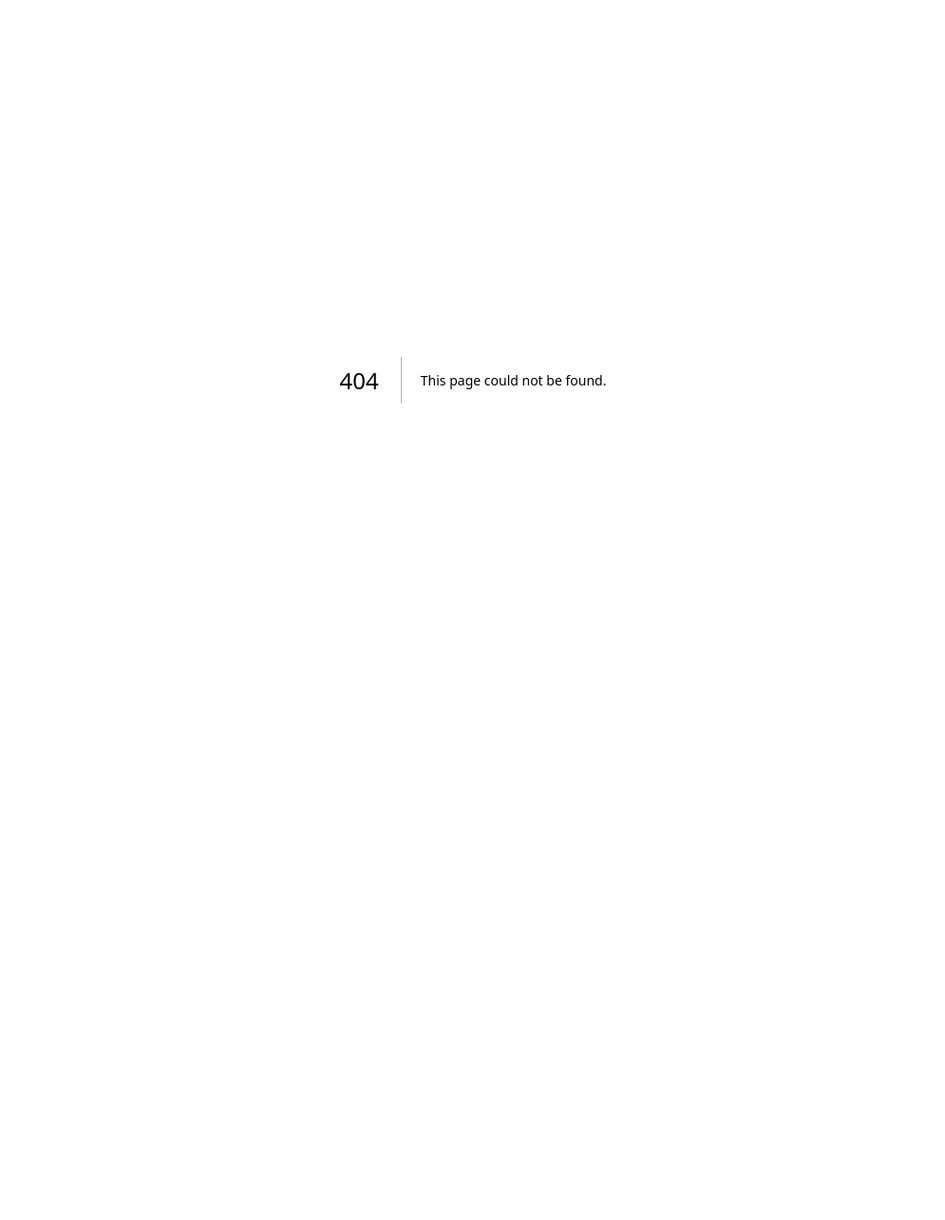
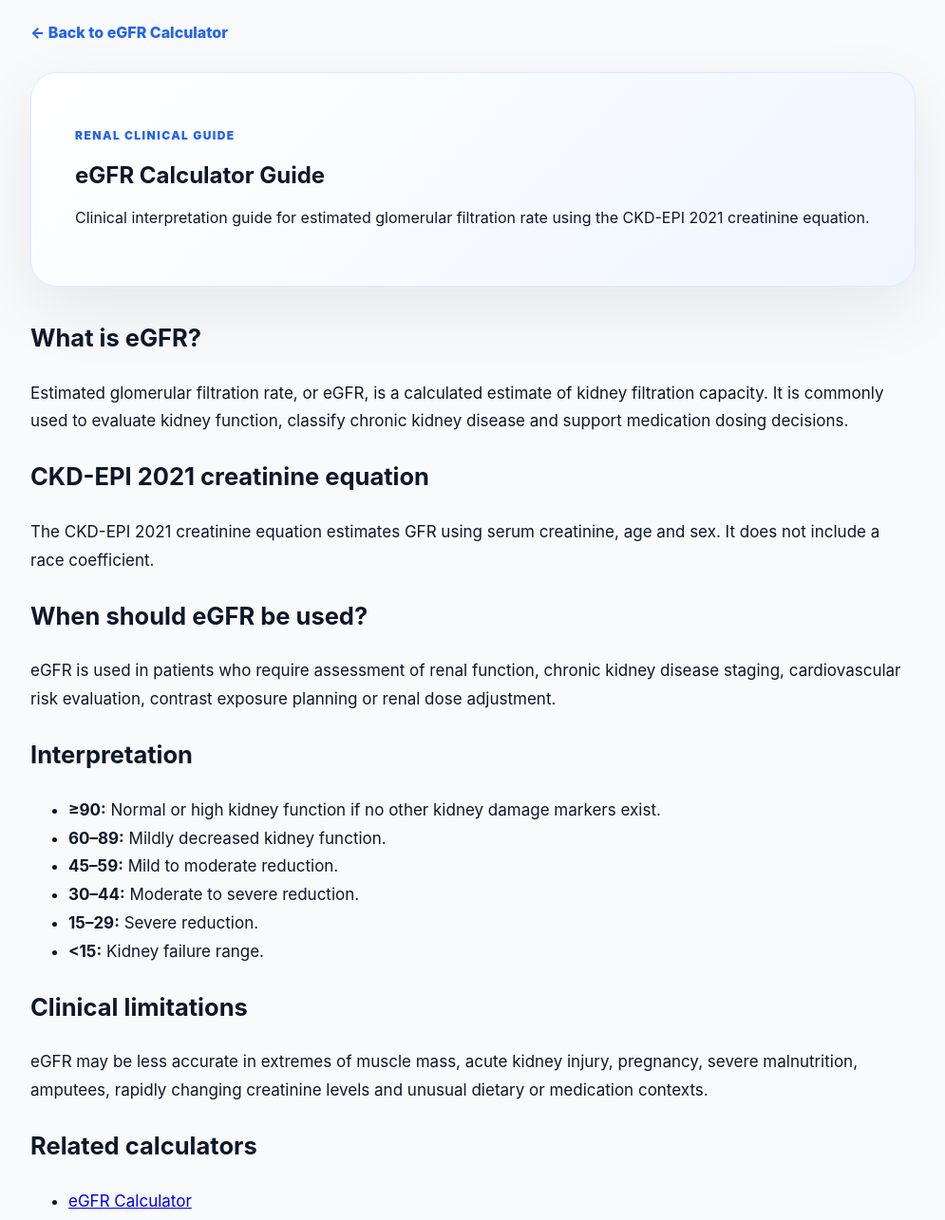
Before and after one commit to brsbyrm/meddoq, a Next.js app: page /calculators/egfr/guide in a window 1280 px wide. Before the commit this address had no page. Shown: the top 1285 px of the page at 95% size, without its empty margins (142-1137 px from the left). Before the commit the page ends 800 px from the top, so only its background shows below. Built offline with nearby package versions, Linux system fonts and the light colour scheme.

Commit message:
Add eGFR guide page

```diff
--- /dev/null
+++ b/app/calculators/egfr/guide/page.jsx
@@ -0,0 +1,240 @@
+export const metadata = {
+  title: "eGFR Calculator Guide | CKD-EPI 2021 Creatinine Equation | Meddoq",
+  description:
+    "Clinical guide for estimated glomerular filtration rate using the CKD-EPI 2021 creatinine equation, including interpretation, CKD stages, limitations and references.",
+  alternates: {
+    canonical: "https://meddoq.com/calculators/egfr/guide",
+  },
+  openGraph: {
+    title: "eGFR Calculator Guide | Meddoq",
+    description:
+      "Understand how to interpret eGFR using the CKD-EPI 2021 creatinine equation.",
+    url: "https://meddoq.com/calculators/egfr/guide",
+    siteName: "Meddoq",
+    type: "article",
+  },
+};
+
+export default function EGFRGuidePage() {
+  const jsonLd = {
+    "@context": "https://schema.org",
+    "@graph": [
+      {
+        "@type": "MedicalWebPage",
+        "@id": "https://meddoq.com/calculators/egfr/guide#medicalwebpage",
+        url: "https://meddoq.com/calculators/egfr/guide",
+        name: "eGFR Calculator Guide",
+        description:
+          "Clinical guide for interpreting estimated glomerular filtration rate using the CKD-EPI 2021 creatinine equation.",
+        medicalAudience: {
+          "@type": "MedicalAudience",
+          audienceType: "Healthcare professionals",
+        },
+        about: {
+          "@type": "MedicalCondition",
+          name: "Chronic kidney disease",
+        },
+      },
+      {
+        "@type": "FAQPage",
+        "@id": "https://meddoq.com/calculators/egfr/guide#faq",
+        mainEntity: [
+          {
+            "@type": "Question",
+            name: "What is eGFR?",
+            acceptedAnswer: {
+              "@type": "Answer",
+              text: "eGFR is an estimate of glomerular filtration rate calculated from serum creatinine, age and sex. It is used to assess kidney function.",
+            },
+          },
+          {
+            "@type": "Question",
+            name: "Which equation does this guide use?",
+            acceptedAnswer: {
+              "@type": "Answer",
+              text: "This guide refers to the CKD-EPI 2021 creatinine equation.",
+            },
+          },
+          {
+            "@type": "Question",
+            name: "Can eGFR replace clinical judgment?",
+            acceptedAnswer: {
+              "@type": "Answer",
+              text: "No. eGFR should be interpreted with clinical context, medication history, body composition and current guideline recommendations.",
+            },
+          },
+        ],
+      },
+      {
+        "@type": "BreadcrumbList",
+        "@id": "https://meddoq.com/calculators/egfr/guide#breadcrumb",
+        itemListElement: [
+          {
+            "@type": "ListItem",
+            position: 1,
+            name: "Home",
+            item: "https://meddoq.com",
+          },
+          {
+            "@type": "ListItem",
+            position: 2,
+            name: "Calculators",
+            item: "https://meddoq.com/calculators",
+          },
+          {
+            "@type": "ListItem",
+            position: 3,
+            name: "eGFR Calculator",
+            item: "https://meddoq.com/calculators/egfr",
+          },
+          {
+            "@type": "ListItem",
+            position: 4,
+            name: "eGFR Guide",
+            item: "https://meddoq.com/calculators/egfr/guide",
+          },
+        ],
+      },
+    ],
+  };
+
+  return (
+    <main style={styles.main}>
+      <script
+        type="application/ld+json"
+        dangerouslySetInnerHTML={{ __html: JSON.stringify(jsonLd) }}
+      />
+
+      <a href="/calculators/egfr" style={styles.back}>
+        ← Back to eGFR Calculator
+      </a>
+
+      <section style={styles.hero}>
+        <p style={styles.kicker}>Renal Clinical Guide</p>
+        <h1>eGFR Calculator Guide</h1>
+        <p>
+          Clinical interpretation guide for estimated glomerular filtration rate
+          using the CKD-EPI 2021 creatinine equation.
+        </p>
+      </section>
+
+      <section style={styles.content}>
+        <h2>What is eGFR?</h2>
+        <p>
+          Estimated glomerular filtration rate, or eGFR, is a calculated estimate
+          of kidney filtration capacity. It is commonly used to evaluate kidney
+          function, classify chronic kidney disease and support medication dosing
+          decisions.
+        </p>
+
+        <h2>CKD-EPI 2021 creatinine equation</h2>
+        <p>
+          The CKD-EPI 2021 creatinine equation estimates GFR using serum
+          creatinine, age and sex. It does not include a race coefficient.
+        </p>
+
+        <h2>When should eGFR be used?</h2>
+        <p>
+          eGFR is used in patients who require assessment of renal function,
+          chronic kidney disease staging, cardiovascular risk evaluation,
+          contrast exposure planning or renal dose adjustment.
+        </p>
+
+        <h2>Interpretation</h2>
+        <ul>
+          <li><strong>≥90:</strong> Normal or high kidney function if no other kidney damage markers exist.</li>
+          <li><strong>60–89:</strong> Mildly decreased kidney function.</li>
+          <li><strong>45–59:</strong> Mild to moderate reduction.</li>
+          <li><strong>30–44:</strong> Moderate to severe reduction.</li>
+          <li><strong>15–29:</strong> Severe reduction.</li>
+          <li><strong>&lt;15:</strong> Kidney failure range.</li>
+        </ul>
+
+        <h2>Clinical limitations</h2>
+        <p>
+          eGFR may be less accurate in extremes of muscle mass, acute kidney
+          injury, pregnancy, severe malnutrition, amputees, rapidly changing
+          creatinine levels and unusual dietary or medication contexts.
+        </p>
+
+        <h2>Related calculators</h2>
+        <ul>
+          <li><a href="/calculators/egfr">eGFR Calculator</a></li>
+          <li><a href="/calculators/creatinine-clearance">Creatinine Clearance Calculator</a></li>
+          <li><a href="/calculators/body-surface-area">Body Surface Area Calculator</a></li>
+        </ul>
+
+        <h2>Related conditions</h2>
+        <ul>
+          <li>Chronic kidney disease</li>
+          <li>Acute kidney injury</li>
+          <li>Renal impairment</li>
+          <li>Cardiorenal risk assessment</li>
+        </ul>
+
+        <h2>References</h2>
+        <ol>
+          <li>
+            Inker LA, Eneanya ND, Coresh J, et al. New creatinine- and
+            cystatin C-based equations to estimate GFR without race. N Engl J
+            Med. 2021.
+          </li>
+          <li>
+            KDIGO Clinical Practice Guideline for the Evaluation and Management
+            of Chronic Kidney Disease.
+          </li>
+        </ol>
+
+        <div style={styles.notice}>
+          This page is intended for healthcare professionals. Calculator outputs
+          should be interpreted with clinical judgment and local guideline
+          recommendations.
+        </div>
+      </section>
+    </main>
+  );
+}
+
+const styles = {
+  main: {
+    maxWidth: 980,
+    margin: "0 auto",
+    padding: "24px",
+    fontFamily:
+      'Inter, ui-sans-serif, system-ui, -apple-system, BlinkMacSystemFont, "Segoe UI", sans-serif',
+    color: "#0f172a",
+  },
+  back: {
+    color: "#2563eb",
+    fontWeight: 800,
+    textDecoration: "none",
+  },
+  hero: {
+    marginTop: 32,
+    background: "linear-gradient(135deg, #ffffff, #eff6ff)",
+    border: "1px solid #dbeafe",
+    borderRadius: 28,
+    padding: "clamp(26px, 5vw, 46px)",
+    boxShadow: "0 24px 70px rgba(15,23,42,0.08)",
+  },
+  kicker: {
+    color: "#2563eb",
+    fontWeight: 900,
+    textTransform: "uppercase",
+    letterSpacing: "0.12em",
+    fontSize: 12,
+  },
+  content: {
+    marginTop: 32,
+    lineHeight: 1.75,
+    fontSize: 17,
+  },
+  notice: {
+    marginTop: 32,
+    background: "#f8fafc",
+    border: "1px solid #e2e8f0",
+    borderRadius: 18,
+    padding: 20,
+    fontWeight: 700,
+  },
+};
```
Also changed, not shown: app/calculators/egfr/CalculatorClient.jsx (renamed from app/calculators/[slug]/CalculatorClient.jsx), app/calculators/egfr/page.js (renamed from app/calculators/[slug]/page.js).
